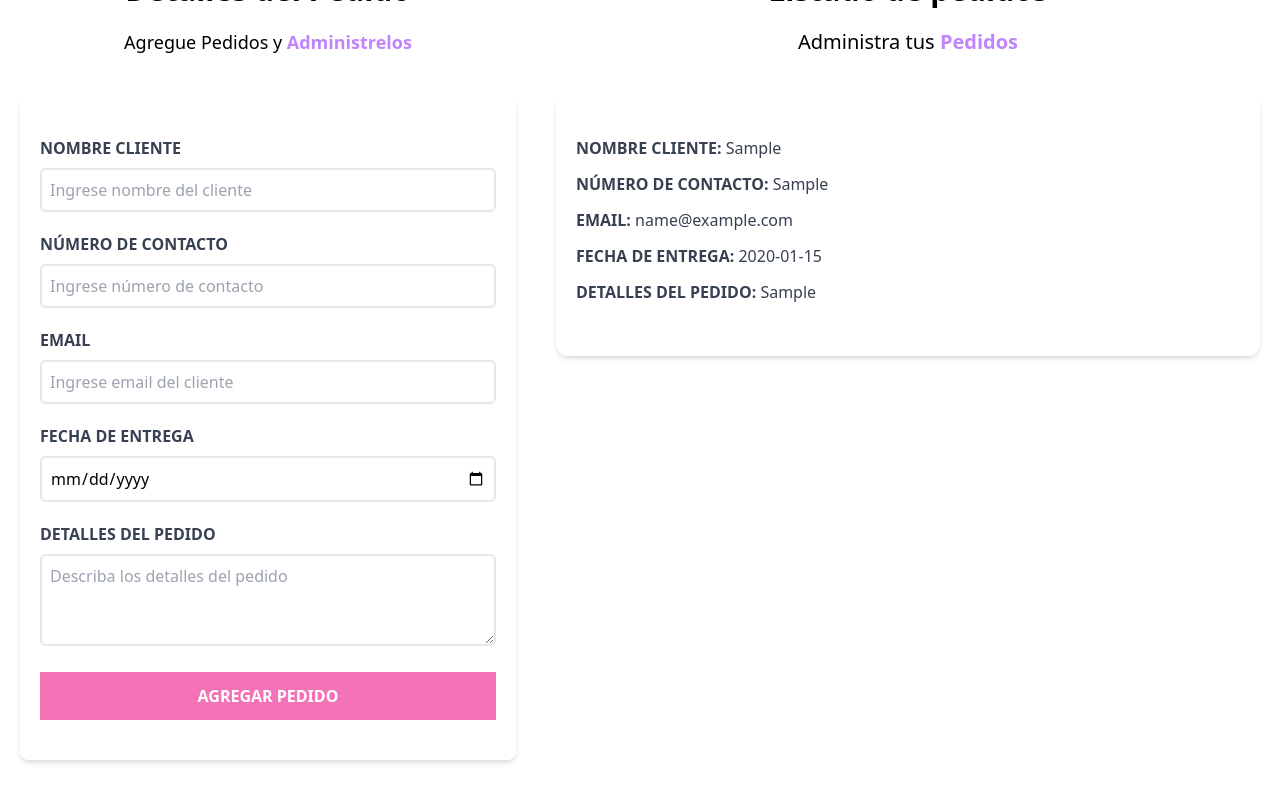
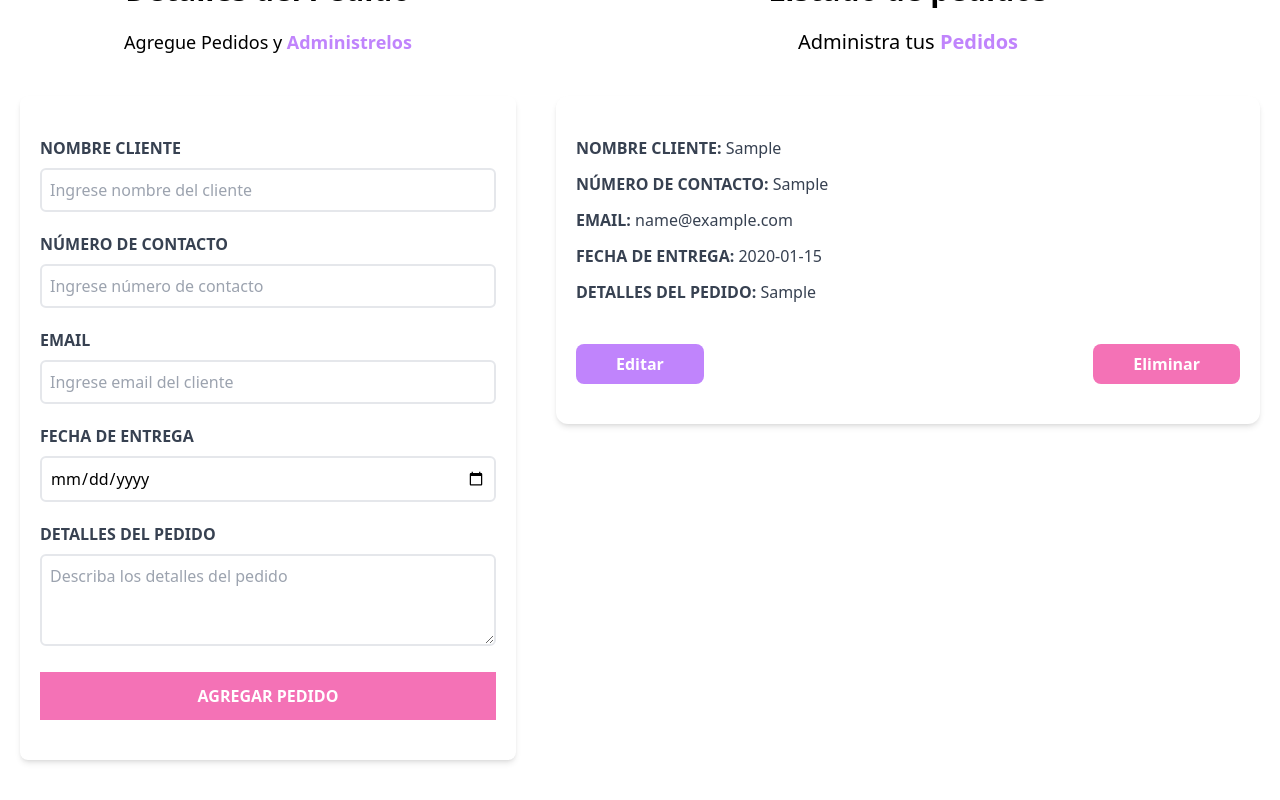
Before and after one commit to Clariveljn/Registro-Pedidos, a React (Vite) app: page / in a window 1280 px wide. Both pictures are taken after typing "Sample", "Sample", "name@example.com", "2020-01-15", "Sample" into the empty fields and a click on the input "Agregar Pedido". Shown: the part 204-1004 px from the top of the page. Built offline with nearby package versions, Linux system fonts and the light colour scheme.

Commit message:
Incorporación botones Editar y Eliminar

```diff
--- a/src/components/Pedido.jsx
+++ b/src/components/Pedido.jsx
@@ -23,6 +23,18 @@
           <span className="font-normal normal-case">{detalles}</span>
       </p>
 
+      <div className="flex justify-between mt-10">
+            <button
+                type="button"
+                className="py-2 px-10 bg-purple-400 hover:bg-purple-600 text-white font-bold rounded-lg"
+            >Editar</button>
+
+            <button
+                type="button"
+                className="py-2 px-10 bg-pink-400 hover:bg-pink-600 text-white font-bold rounded-lg"
+            >Eliminar</button>
+        </div>
+
   </div>
 )
 }
```
